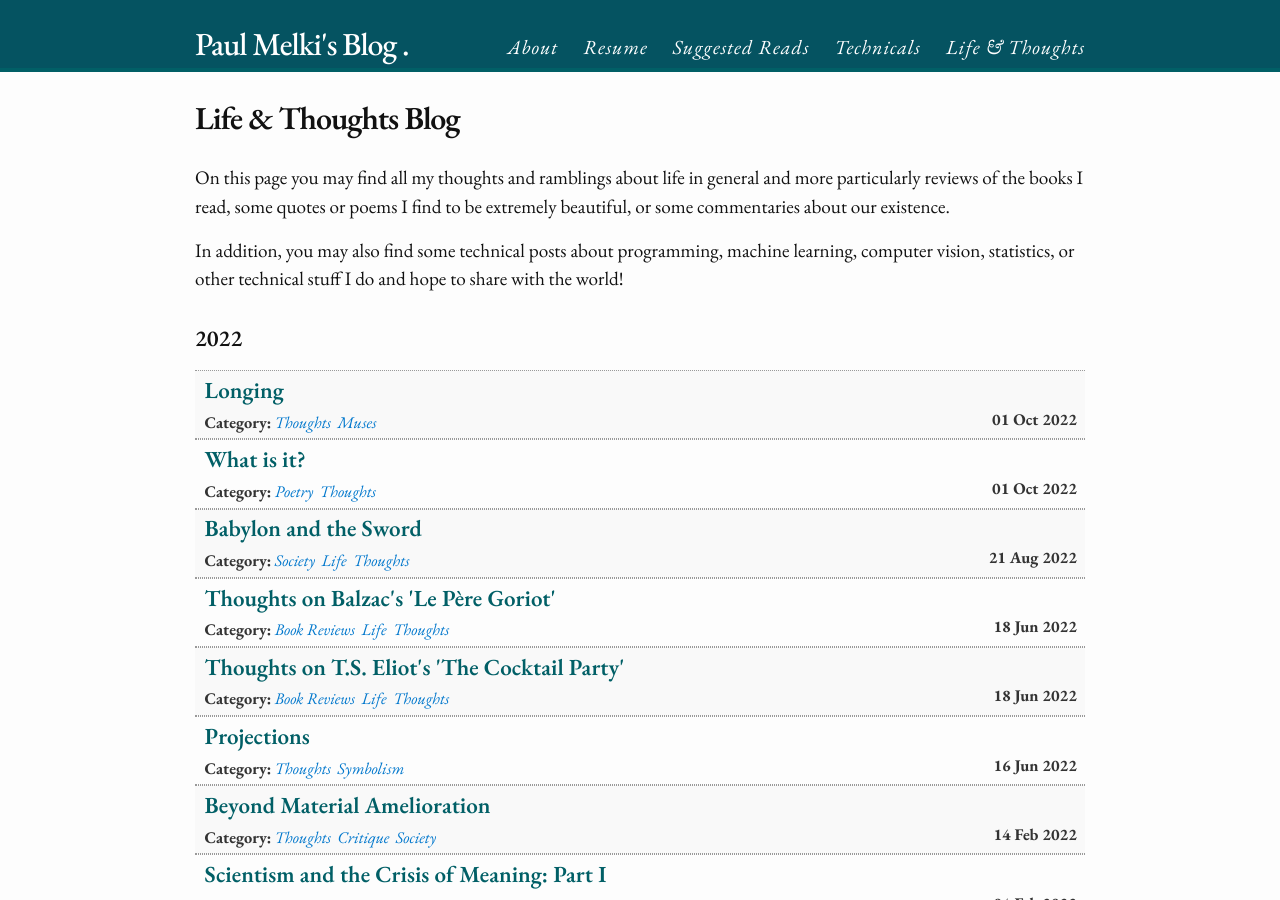
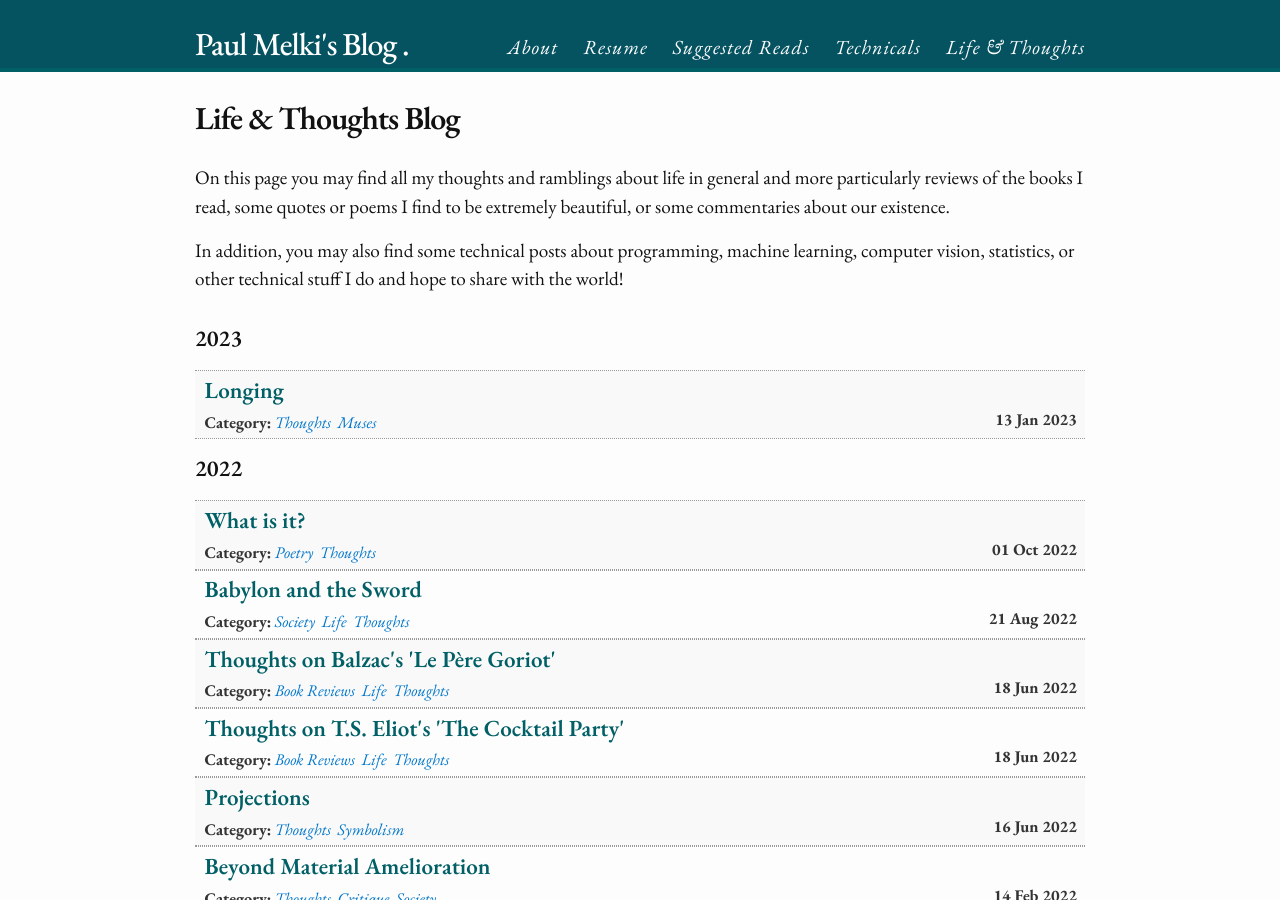
Before and after one commit to paulmelki/paulmelki.github.io, a Jekyll site: the page built from blog.md, in a window 1280 px wide and 900 px high. Built offline with Jekyll 4.4.1, drawn with Linux system fonts in a browser that asks for light colours; nearby versions of some CDN libraries; some web fonts are replaced.

Commit message:
fixed release date

```diff
--- a/_posts/2023-01-13-longing.md
+++ b/_posts/2023-01-13-longing.md
@@ -7,7 +7,7 @@ output:
 knit: (function(inputFile, encoding) {
    rmarkdown::render(inputFile, encoding = encoding, output_dir = "../_posts") })
 author: "Paul"
-date: '2022-10-01'
+date: '2023-01-13'
 excerpt: "The present is but a moment."
 layout: post
 categories:
```
